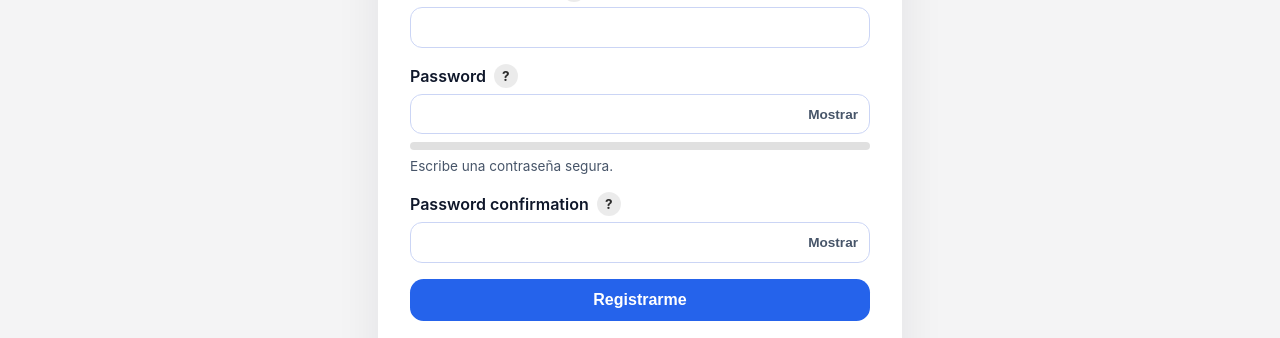
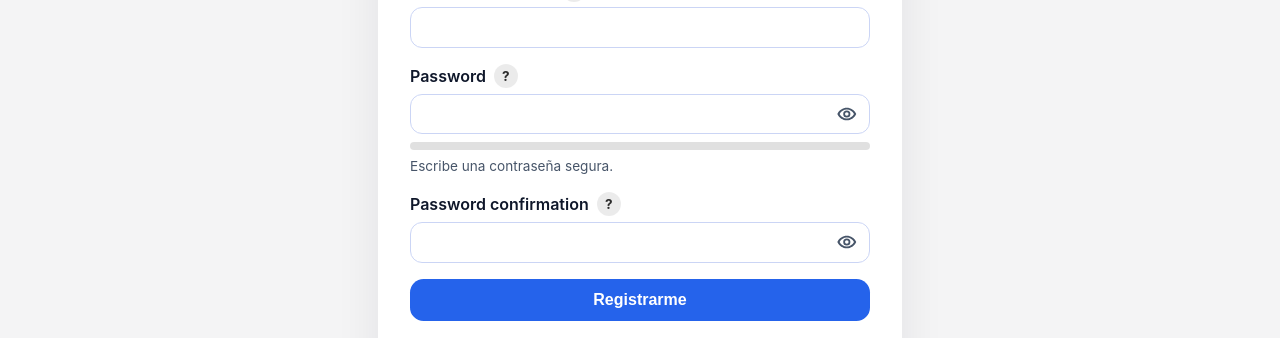
Before and after one commit to danicassani/bank_informer, a Django app: page /sign-up/ in a window 1280 px wide. Shown: the part 380-718 px from the top of the page. Run offline with Django 5.2, Linux system fonts and the light colour scheme.

Commit message:
Use eye icons for auth password toggles

```diff
--- a/invoice_classifier/static/invoice_classifier/password_toggle.js
+++ b/invoice_classifier/static/invoice_classifier/password_toggle.js
@@ -23,6 +23,8 @@
       }
 
       var labelSpan = toggle.querySelector("[data-password-toggle-text]");
+      var showIcon = toggle.querySelector('[data-password-icon="show"]');
+      var hideIcon = toggle.querySelector('[data-password-icon="hide"]');
 
       function updateState() {
         var isVisible = input.type === "text";
@@ -33,12 +35,22 @@
           isVisible ? "Ocultar contraseña" : "Mostrar contraseña"
         );
 
-        var labelText = isVisible ? "Ocultar" : "Mostrar";
+        var labelText = isVisible
+          ? "Ocultar contraseña"
+          : "Mostrar contraseña";
 
         if (labelSpan) {
           labelSpan.textContent = labelText;
         } else {
           toggle.textContent = labelText;
+        }
+
+        if (showIcon) {
+          showIcon.hidden = isVisible;
+        }
+
+        if (hideIcon) {
+          hideIcon.hidden = !isVisible;
         }
       }
 
--- a/invoice_classifier/templates/invoice_classifier/auth/sign_up.html
+++ b/invoice_classifier/templates/invoice_classifier/auth/sign_up.html
@@ -49,7 +49,27 @@
                     aria-label="Mostrar contraseña"
                     aria-pressed="false"
                   >
-                    <span data-password-toggle-text>Mostrar</span>
+                    <span class="sr-only" data-password-toggle-text>Mostrar contraseña</span>
+                    <svg
+                      class="auth-password-icon auth-password-icon--show"
+                      data-password-icon="show"
+                      viewBox="0 0 24 24"
+                      aria-hidden="true"
+                    >
+                      <path
+                        d="M12 5c-4.5 0-8.4 2.5-10.5 7 2.1 4.5 6 7 10.5 7s8.4-2.5 10.5-7c-2.1-4.5-6-7-10.5-7zm0 12c-3.3 0-6.2-1.8-8-5 1.8-3.2 4.7-5 8-5s6.2 1.8 8 5c-1.8 3.2-4.7 5-8 5zm0-9a4 4 0 100 8 4 4 0 000-8zm0 6a2 2 0 110-4 2 2 0 010 4z"
+                      />
+                    </svg>
+                    <svg
+                      class="auth-password-icon auth-password-icon--hide"
+                      data-password-icon="hide"
+                      viewBox="0 0 24 24"
+                      aria-hidden="true"
+                    >
+                      <path
+                        d="M3.1 2.4L1.7 3.8 4.9 7c-1.5 1.1-2.7 2.5-3.8 4.4 2.1 4.5 6 7 10.5 7 2.3 0 4.3-.6 6.1-1.6l3.2 3.2 1.4-1.4L3.1 2.4zM12 17c-3.3 0-6.2-1.8-8-5 .8-1.4 1.9-2.6 3.2-3.5l2 2a4 4 0 00-.2 1.3 4 4 0 004 4c.46 0 .9-.08 1.3-.2l2 2c-1 .4-2.1.7-3.3.7zm9.9-5c-.7 1.2-1.7 2.4-2.8 3.3l-2.1-2.1c.1-.35.2-.72.2-1.1a4 4 0 00-4-4c-.38 0-.75.07-1.1.2L9 6.6c.95-.23 1.95-.36 3-.36 3.3 0 6.2 1.8 8 5z"
+                      />
+                    </svg>
                   </button>
                 </div>
               {% else %}
@@ -145,15 +165,17 @@
     .auth-password-toggle {
       position: absolute;
       top: 50%;
-      right: 0.75rem;
+      right: 0.5rem;
       transform: translateY(-50%);
       border: none;
       background: none;
       color: var(--color-muted);
-      font-weight: 600;
-      font-size: 0.85rem;
       cursor: pointer;
-      padding: 0;
+      padding: 0.25rem;
+      display: inline-flex;
+      align-items: center;
+      justify-content: center;
+      border-radius: 999px;
     }
 
     .auth-password-toggle:hover,
@@ -164,6 +186,37 @@
 
     .auth-password-toggle.is-active {
       color: var(--color-accent);
+    }
+
+    .auth-password-icon {
+      width: 1.35rem;
+      height: 1.35rem;
+      display: block;
+      fill: currentColor;
+    }
+
+    .auth-password-icon--hide {
+      display: none;
+    }
+
+    .auth-password-toggle.is-active .auth-password-icon--show {
+      display: none;
+    }
+
+    .auth-password-toggle.is-active .auth-password-icon--hide {
+      display: block;
+    }
+
+    .sr-only {
+      position: absolute;
+      width: 1px;
+      height: 1px;
+      padding: 0;
+      margin: -1px;
+      overflow: hidden;
+      clip: rect(0, 0, 0, 0);
+      white-space: nowrap;
+      border: 0;
     }
 
     .auth-tooltip {
```
Also changed, not shown: invoice_classifier/templates/invoice_classifier/auth/login.html (+58 -5 lines).
